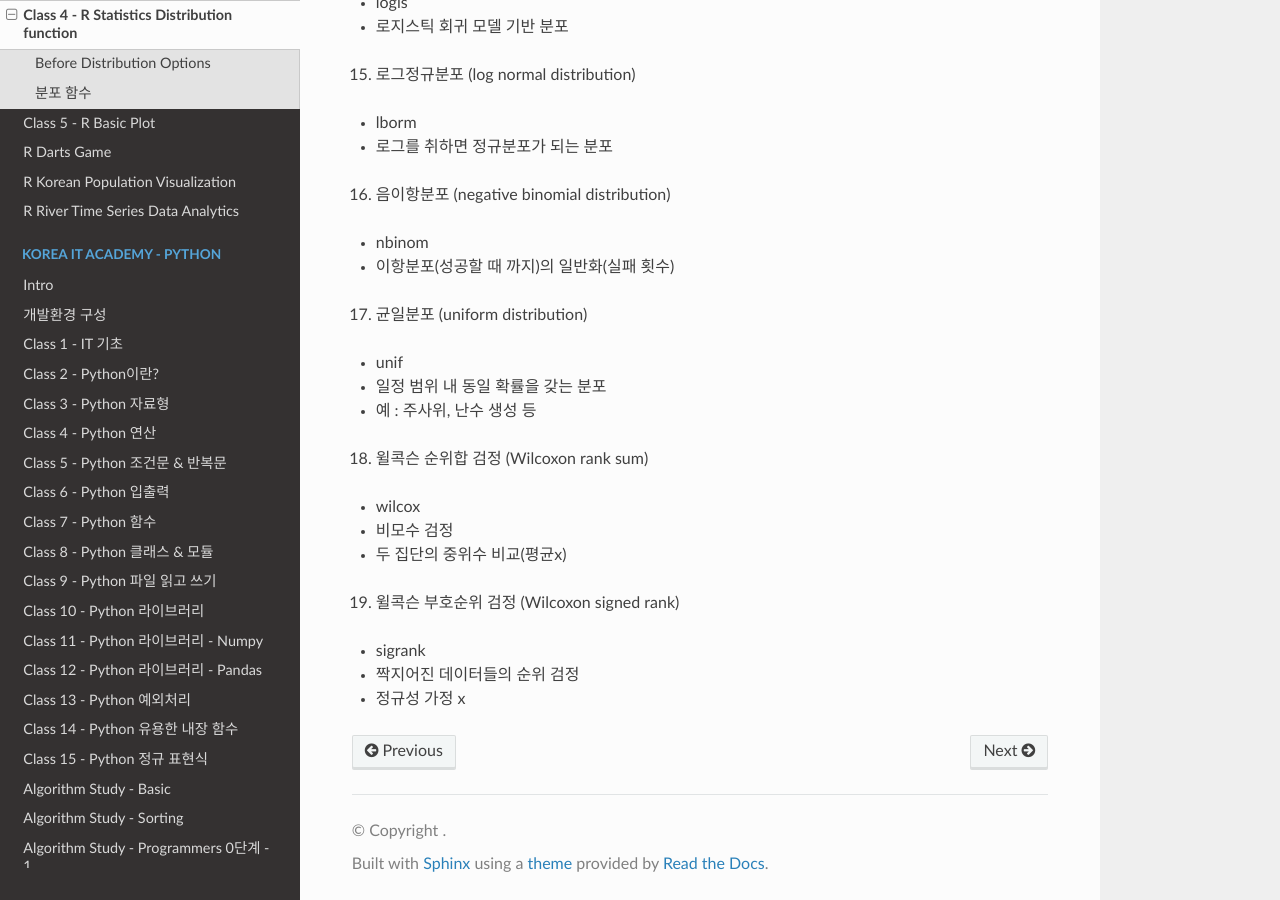
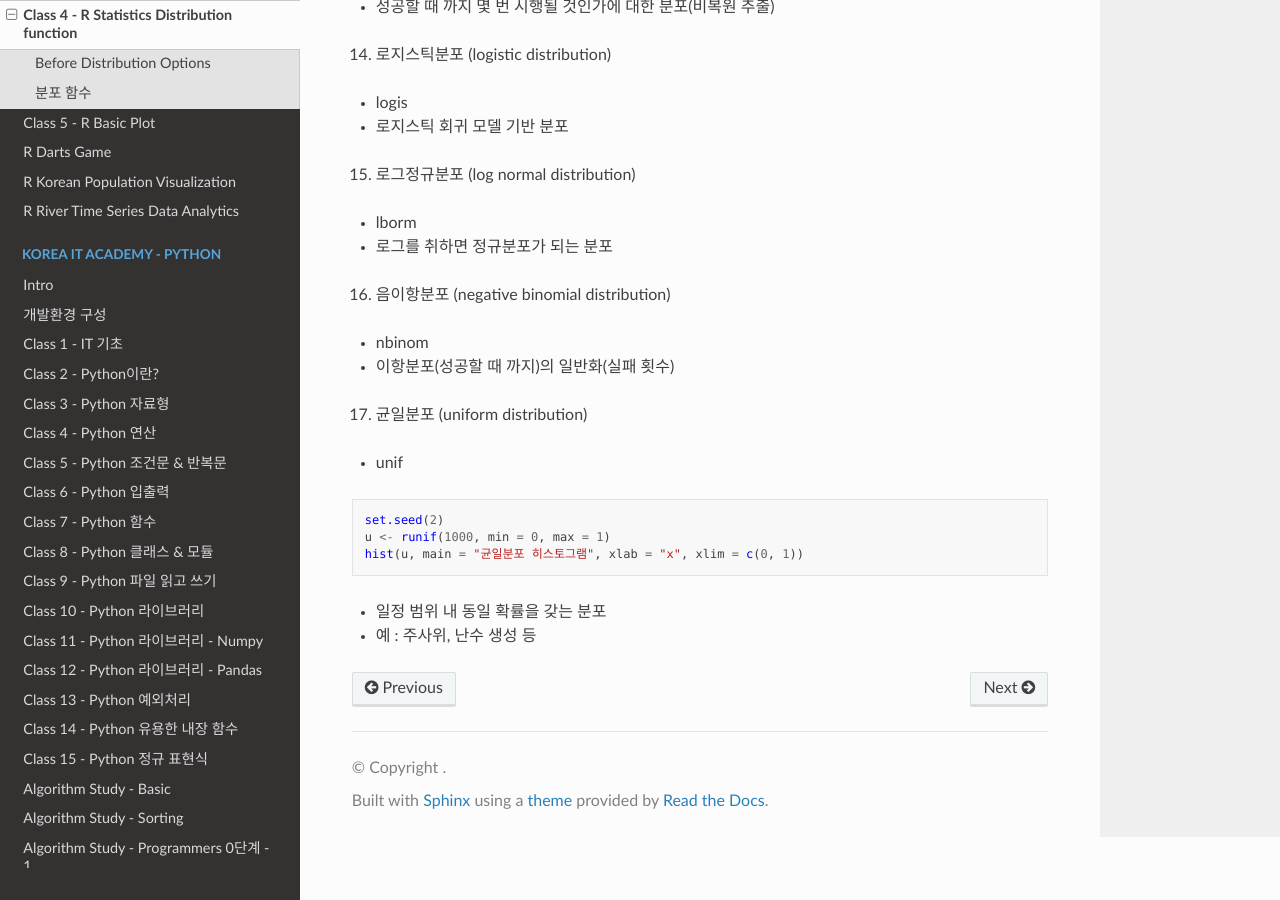
Before and after one commit to JeongSooNa/JeongSooNa-Docs, a Sphinx documentation site: the page built from docs/Korea_IT_Academy-DA/class_4.md, in a window 1280 px wide and 900 px high, scrolled down 3217 px. Built offline with Sphinx 7.4.7 and the Read the Docs theme 3.1.0, drawn with Linux system fonts in a browser that asks for light colours; pages that are not in the unit, such as notebooks, are missing from menus; some of the changed text lies outside the part shown.

Commit message:
update docs

````diff
--- a/docs/Korea_IT_Academy-DA/class_4.md
+++ b/docs/Korea_IT_Academy-DA/class_4.md
@@ -12,6 +12,11 @@
 
 1. 정규분포 (normal distribution)
   - norm
+  ```r
+  set.seed(1)
+  x <- rnorm(1000, mean = 50, sd = 10)
+  hist(x, main = "정규분포 히스토그램", xlab = "x")
+  ```
 
 ![jpg](../img/normal_distribution.png)
 
@@ -118,15 +123,10 @@
 
 17. 균일분포 (uniform distribution)
   - unif
+  ```r
+  set.seed(2)
+  u <- runif(1000, min = 0, max = 1)
+  hist(u, main = "균일분포 히스토그램", xlab = "x", xlim = c(0, 1))
+  ```
   - 일정 범위 내 동일 확률을 갖는 분포
   - 예 : 주사위, 난수 생성 등
-
-18. 윌콕슨 순위합 검정 (Wilcoxon rank sum)
-  - wilcox
-  - 비모수 검정
-  - 두 집단의 중위수 비교(평균x)
-
-19. 윌콕슨 부호순위 검정 (Wilcoxon signed rank)
-  - sigrank
-  - 짝지어진 데이터들의 순위 검정
-  - 정규성 가정 x
````
Also changed, not shown: docs/Korea_IT_Academy-DA/darts.md (+4 -0 lines).
